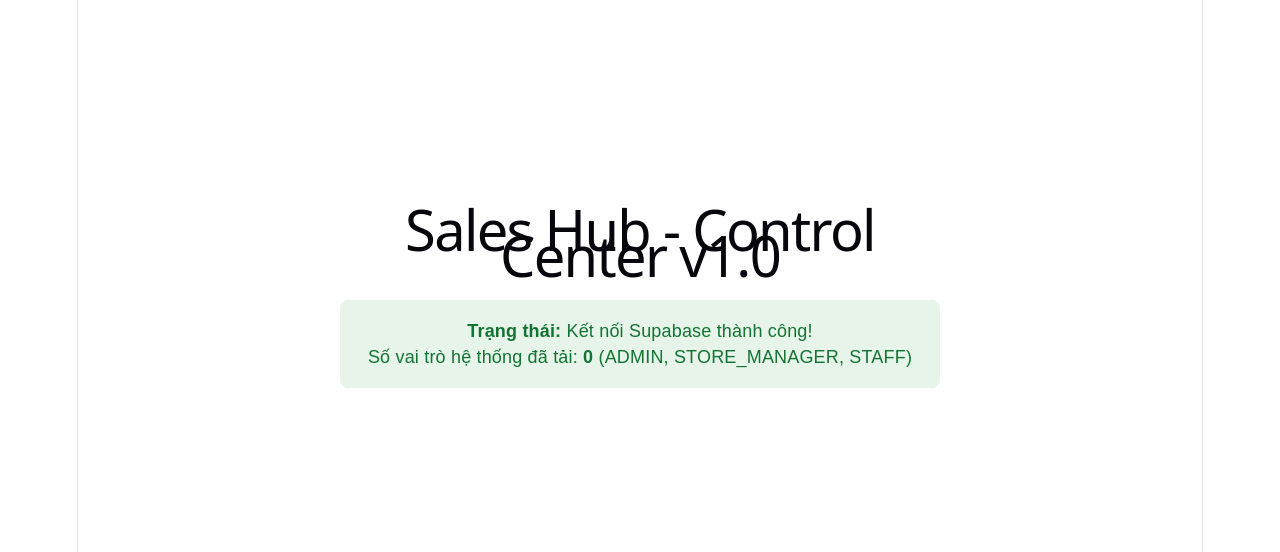
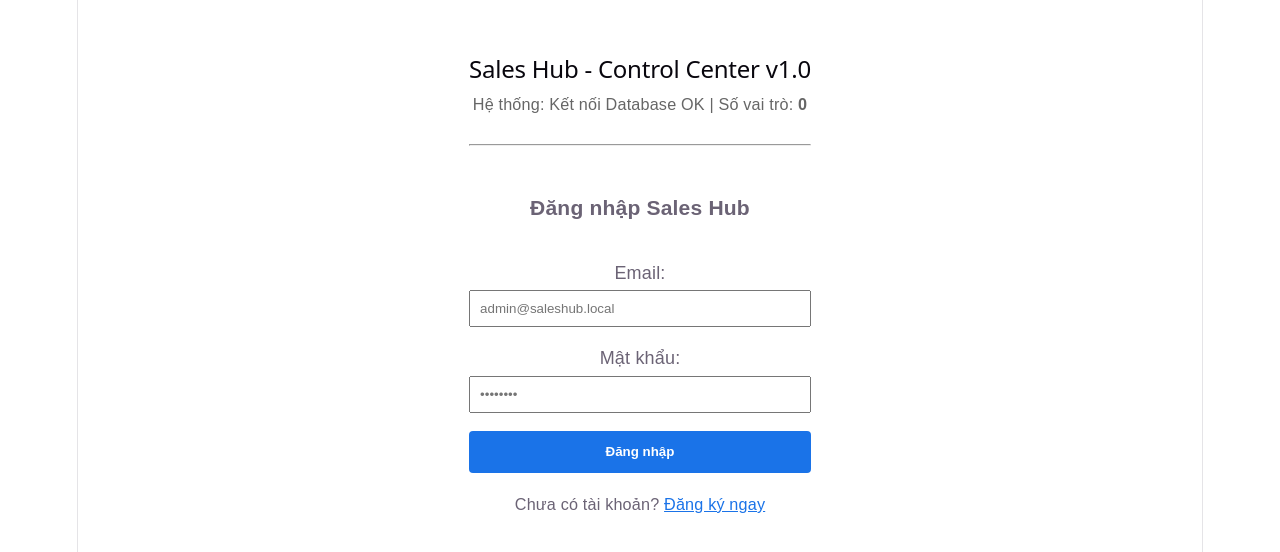
Before and after one commit to hotrocvst-cell/SalesHub, a React (Vite) app: page / in a window 1280 px wide. Shown: the part 114-666 px from the top of the page. Built offline with nearby package versions, Linux system fonts and the light colour scheme; no server answers; the database is empty.

Commit message:
Update App.tsx
AUTHENTICATION

```diff
--- a/src/App.tsx
+++ b/src/App.tsx
@@ -1,45 +1,189 @@
 import { useEffect, useState } from 'react';
 import { supabase } from './lib/supabase';
+import type { User } from '@supabase/supabase-js';
 
 function App() {
-  const [status, setStatus] = useState<string>('Đang kiểm tra kết nối Supabase...');
+  const [user, setUser] = useState<User | null>(null);
+  const [email, setEmail] = useState('');
+  const [password, setPassword] = useState('');
+  const [fullName, setFullName] = useState('');
+  const [isRegister, setIsRegister] = useState(false);
+  const [message, setMessage] = useState('');
+  const [loading, setLoading] = useState(false);
   const [rolesCount, setRolesCount] = useState<number | null>(null);
 
+  // 1. Kiểm tra session hiện tại và đếm role
   useEffect(() => {
-    async function checkConnection() {
+    // Lấy thông tin user đăng nhập (nếu đã lưu session trước đó)
+    supabase.auth.getSession().then(({ data: { session } }) => {
+      setUser(session?.user ?? null);
+    });
+
+    // Lắng nghe thay đổi trạng thái đăng nhập/đăng xuất
+    const { data: { subscription } } = supabase.auth.onAuthStateChange((_event, session) => {
+      setUser(session?.user ?? null);
+    });
+
+    // Tải số lượng role
+    supabase.from('roles').select('id', { count: 'exact' }).then(({ count, error }) => {
+      if (!error && count !== null) setRolesCount(count);
+    });
+
+    return () => subscription.unsubscribe();
+  }, []);
+
+  // 2. Xử lý Đăng ký / Đăng nhập
+  const handleAuth = async (e: React.FormEvent) => {
+    e.preventDefault();
+    setLoading(true);
+    setMessage('');
+
     try {
-        // Thử truy vấn bảng roles vừa tạo
-        const { data, error } = await supabase.from('roles').select('id, name');
-        if (error) {
-          setStatus('Kết nối Supabase thất bại: ' + error.message);
+      if (isRegister) {
+        // Đăng ký tài khoản mới
+        const { error } = await supabase.auth.signUp({
+          email,
+          password,
+          options: {
+            data: { full_name: fullName } // Lưu tên vào user_meta_data để trigger tự điền vào profiles
+          }
+        });
+        if (error) throw error;
+        setMessage('Đăng ký thành công! Hãy kiểm tra email kích hoạt hoặc tiến hành đăng nhập.');
       } else {
-          setStatus('Kết nối Supabase thành công!');
-          setRolesCount(data?.length || 0);
+        // Đăng nhập
+        const { error } = await supabase.auth.signInWithPassword({
+          email,
+          password
+        });
+        if (error) throw error;
+        setMessage('Đăng nhập thành công!');
       }
     } catch (err: unknown) {
-        const errorMessage = err instanceof Error ? err.message : String(err);
-        setStatus('Lỗi hệ thống: ' + errorMessage);
+      const errMessage = err instanceof Error ? err.message : String(err);
+      setMessage('Lỗi: ' + errMessage);
+    } finally {
+      setLoading(false);
     }
-    }
+  };
 
-    checkConnection();
-  }, []);
+  // 3. Xử lý Đăng xuất
+  const handleSignOut = async () => {
+    await supabase.auth.signOut();
+    setUser(null);
+    setMessage('Đã đăng xuất.');
+  };
 
   return (
-    <div style={{ padding: '2rem', fontFamily: 'sans-serif', maxWidth: '600px', margin: 'auto' }}>
-      <h1>Sales Hub - Control Center v1.0</h1>
+    <div style={{ padding: '2rem', fontFamily: 'sans-serif', maxWidth: '480px', margin: 'auto' }}>
+      <h2>Sales Hub - Control Center v1.0</h2>
+      <p style={{ color: '#666', fontSize: '0.9rem' }}>
+        Hệ thống: Kết nối Database OK | Số vai trò: <strong>{rolesCount ?? '...'}</strong>
+      </p>
+
+      <hr style={{ margin: '1.5rem 0', borderColor: '#eee' }} />
+
+      {user ? (
+        // Giao diện khi ĐÃ ĐĂNG NHẬP
+        <div style={{ background: '#e6f4ea', padding: '1.5rem', borderRadius: '8px', color: '#137333' }}>
+          <h3>Xin chào, {user.email}!</h3>
+          <p>Mã User ID: <code>{user.id}</code></p>
+          <button
+            onClick={handleSignOut}
+            style={{
+              padding: '0.5rem 1rem',
+              backgroundColor: '#d93025',
+              color: '#fff',
+              border: 'none',
+              borderRadius: '4px',
+              cursor: 'pointer'
+            }}
+          >
+            Đăng xuất
+          </button>
+        </div>
+      ) : (
+        // Giao diện FORM ĐĂNG NHẬP / ĐĂNG KÝ
+        <form onSubmit={handleAuth} style={{ display: 'flex', flexDirection: 'column', gap: '1rem' }}>
+          <h3>{isRegister ? 'Đăng ký tài khoản nội bộ' : 'Đăng nhập Sales Hub'}</h3>
+
+          {isRegister && (
+            <div>
+              <label style={{ display: 'block', marginBottom: '0.25rem' }}>Họ và Tên:</label>
+              <input
+                type="text"
+                required
+                value={fullName}
+                onChange={(e) => setFullName(e.target.value)}
+                style={{ width: '100%', padding: '0.5rem', boxSizing: 'border-box' }}
+                placeholder="Nguyễn Văn A"
+              />
+            </div>
+          )}
+
+          <div>
+            <label style={{ display: 'block', marginBottom: '0.25rem' }}>Email:</label>
+            <input
+              type="email"
+              required
+              value={email}
+              onChange={(e) => setEmail(e.target.value)}
+              style={{ width: '100%', padding: '0.5rem', boxSizing: 'border-box' }}
+              placeholder="admin@saleshub.local"
+            />
+          </div>
+
+          <div>
+            <label style={{ display: 'block', marginBottom: '0.25rem' }}>Mật khẩu:</label>
+            <input
+              type="password"
+              required
+              value={password}
+              onChange={(e) => setPassword(e.target.value)}
+              style={{ width: '100%', padding: '0.5rem', boxSizing: 'border-box' }}
+              placeholder="••••••••"
+            />
+          </div>
+
+          <button
+            type="submit"
+            disabled={loading}
+            style={{
+              padding: '0.75rem',
+              backgroundColor: '#1a73e8',
+              color: '#fff',
+              border: 'none',
+              borderRadius: '4px',
+              cursor: 'pointer',
+              fontWeight: 'bold'
+            }}
+          >
+            {loading ? 'Đang xử lý...' : (isRegister ? 'Tạo tài khoản' : 'Đăng nhập')}
+          </button>
+
+          <p style={{ fontSize: '0.9rem', textAlign: 'center' }}>
+            {isRegister ? 'Đã có tài khoản?' : 'Chưa có tài khoản?'}{' '}
+            <span
+              onClick={() => { setIsRegister(!isRegister); setMessage(''); }}
+              style={{ color: '#1a73e8', cursor: 'pointer', textDecoration: 'underline' }}
+            >
+              {isRegister ? 'Đăng nhập ngay' : 'Đăng ký ngay'}
+            </span>
+          </p>
+        </form>
+      )}
+
+      {message && (
         <div style={{
-        padding: '1rem',
-        borderRadius: '8px',
-        backgroundColor: status.includes('thành công') ? '#e6f4ea' : '#fce8e6',
-        color: status.includes('thành công') ? '#137333' : '#c5221f',
-        marginTop: '1rem'
+          marginTop: '1rem',
+          padding: '0.75rem',
+          borderRadius: '4px',
+          backgroundColor: message.startsWith('Lỗi') ? '#fce8e6' : '#e8f0fe',
+          color: message.startsWith('Lỗi') ? '#c5221f' : '#1a73e8'
         }}>
-        <p><strong>Trạng thái:</strong> {status}</p>
-        {rolesCount !== null && (
-          <p>Số vai trò hệ thống đã tải: <strong>{rolesCount}</strong> (ADMIN, STORE_MANAGER, STAFF)</p>
+          {message}
+        </div>
       )}
-      </div>
     </div>
   );
 }
```
Lines whose indentation alone changed are shown as unchanged.
